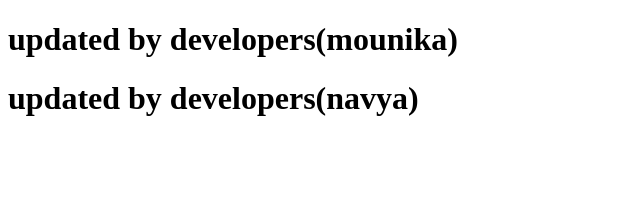
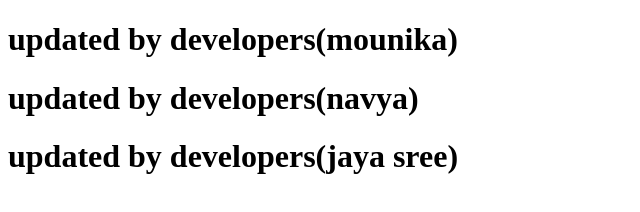
Before and after one commit to Mounika-Thirupathi/collaboration--42r, a plain HTML site: page dev.html in a window 1280 px wide. Shown: the whole page, without its empty margins (0-640 px from the left). Drawn offline with Linux system fonts and the light colour scheme.

Commit message:
updated by jayasree

```diff
--- a/dev.html
+++ b/dev.html
@@ -8,5 +8,6 @@
 <body>
     <h1>updated by developers(mounika)</h1>
     <h1>updated by developers(navya)</h1>
+    <h1>updated by developers(jaya sree)</h1>
 </body>
 </html>
```
